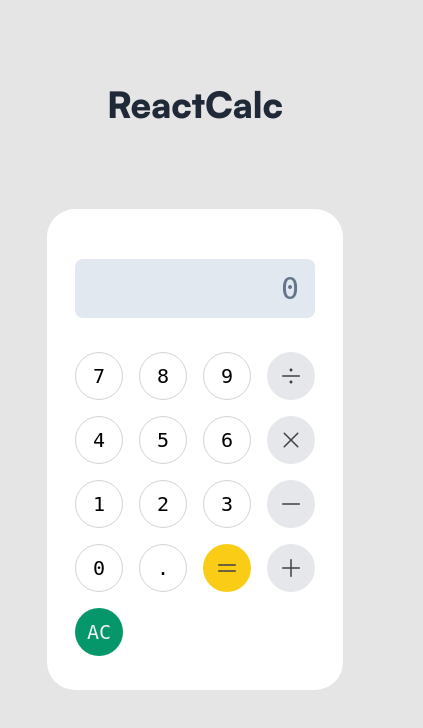
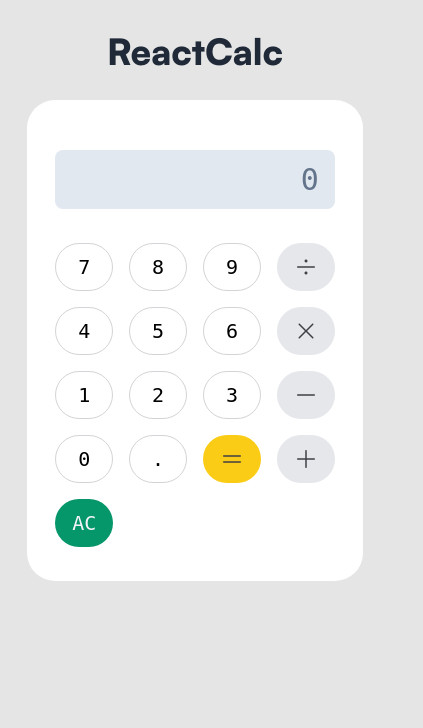
Before and after one commit to 0xPJOS/react-calculator, a React (Vite) app: page / in a window 390 px wide. Shown: the top 728 px of the page, 423 px wide, since content can reach past the window. Built offline with nearby package versions, Linux system fonts and the light colour scheme.

Commit message:
adds responsive styles

```diff
--- a/src/App.jsx
+++ b/src/App.jsx
@@ -5,8 +5,10 @@
 function App() {
   return (
     <>
-      <h1>ReactCalc</h1>
-      <CalculatorBody />
+      <main>
+        <h1>ReactCalc</h1>
+        <CalculatorBody />
+      </main>
     </>
   );
 }
--- a/src/Calculator/CalculatorBody.module.css
+++ b/src/Calculator/CalculatorBody.module.css
@@ -1,8 +1,7 @@
 .calculator {
   background-color: white;
   border-radius: 2.8rem;
-  width: 29.6rem;
-  margin: 8rem;
+  width: 100%;
   padding: 5rem 2.8rem 3.4rem 2.8rem;
   display: flex;
   flex-direction: column;
--- a/src/index.css
+++ b/src/index.css
@@ -30,9 +30,17 @@
 
 body {
   background-color: #e5e5e5;
+  margin: 7%;
+}
+
+main {
   display: flex;
+  max-width: 42rem;
+  flex-direction: column;
   align-items: center;
   justify-content: center;
+  gap: 2.4rem;
+  margin: 0 auto;
 }
 
 h1 {
@@ -40,5 +48,4 @@
   font-size: 3.6rem;
   color: #1f2937;
   text-align: center;
-  margin-top: 8rem;
 }
```
